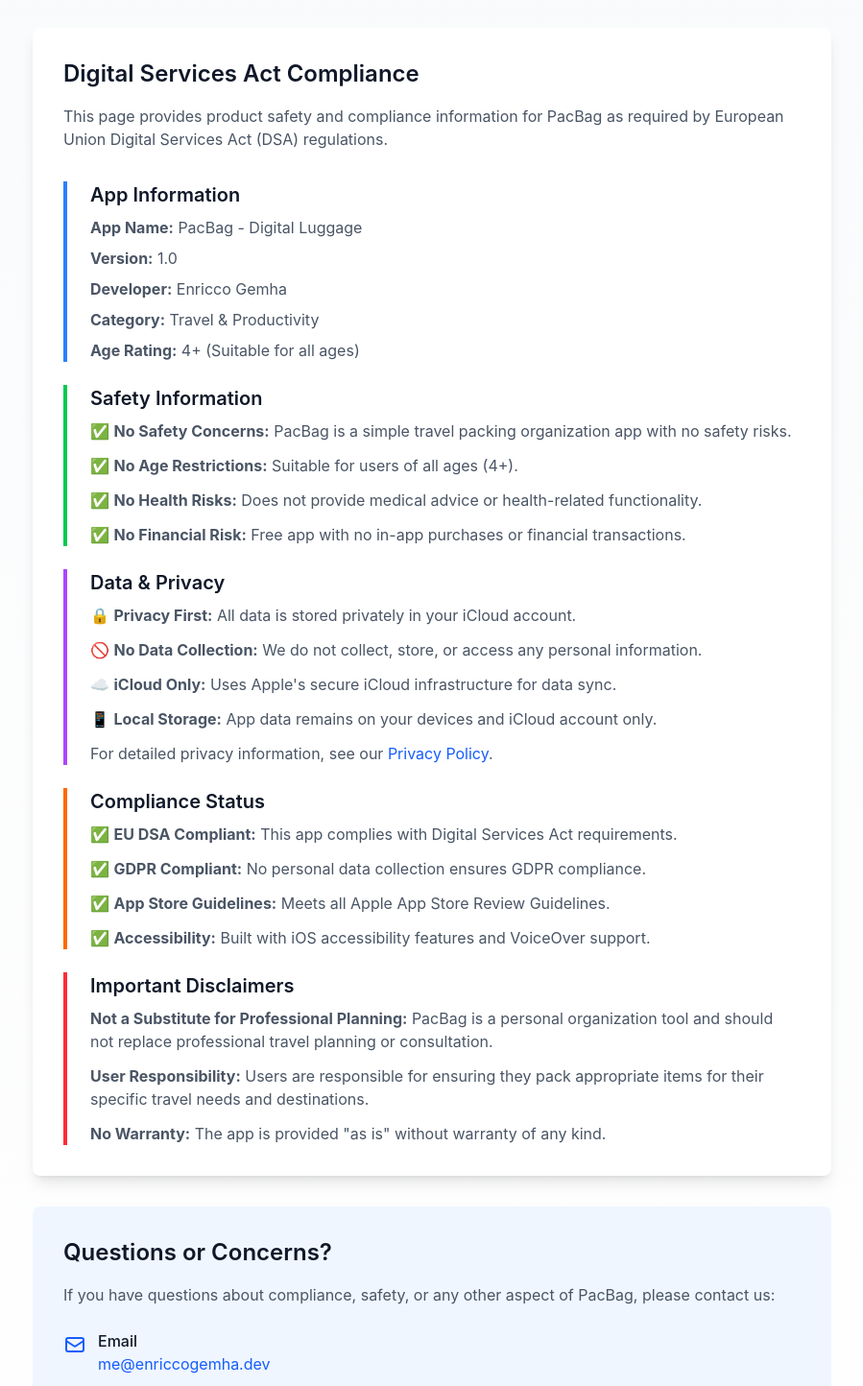
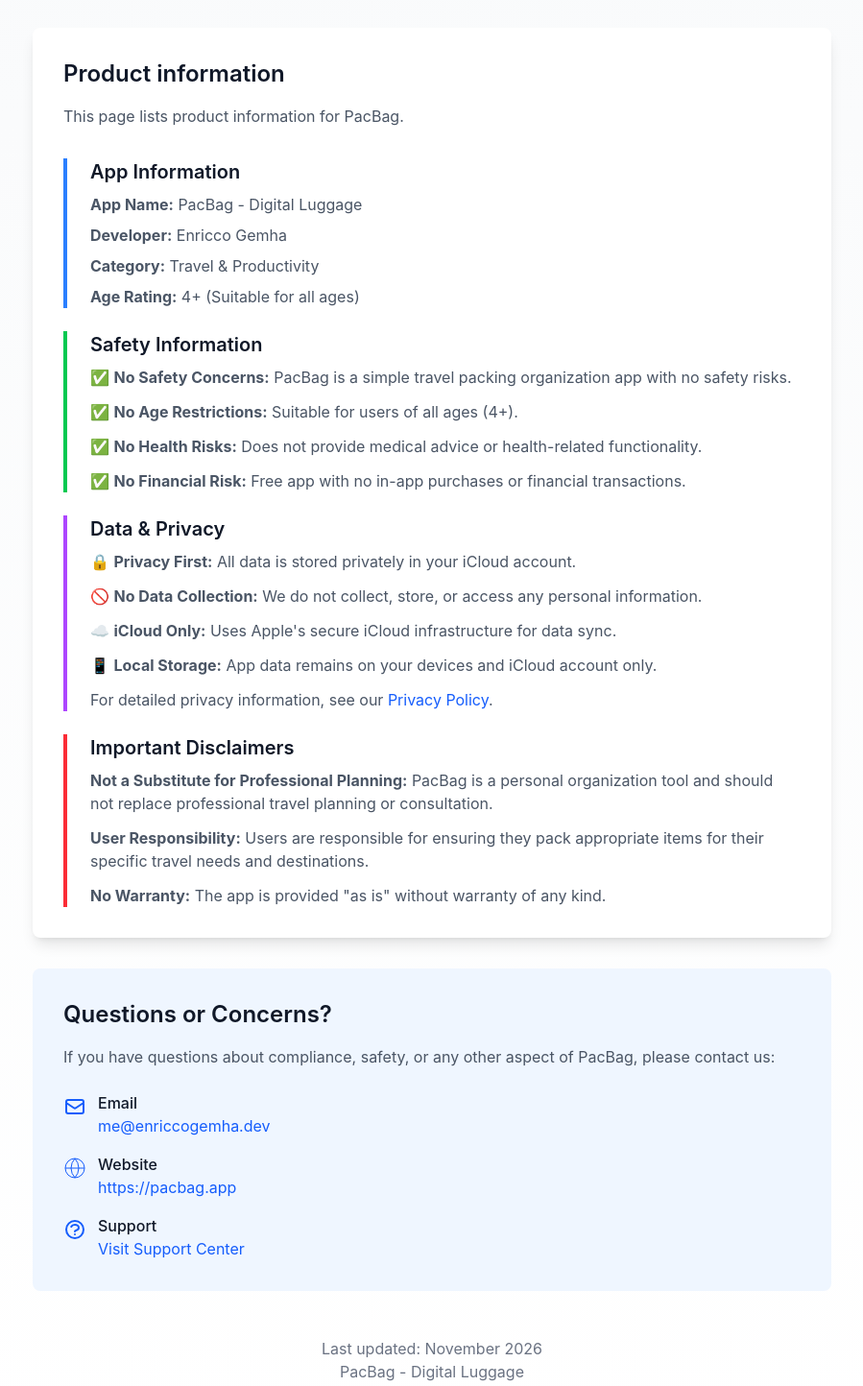
Before and after one commit to G3mha/pacbag-website, a Next.js app in the folder website/: page /labels-markings in a window 1280 px wide. Shown: the part 171-1615 px from the top of the page at 96% size, without its empty margins (190-1089 px from the left). Built offline with nearby package versions, Linux system fonts and the light colour scheme.

Commit message:
fix: remove claims that are false or unverified today

```diff
--- a/website/src/app/labels-markings/page.tsx
+++ b/website/src/app/labels-markings/page.tsx
@@ -24,10 +24,10 @@ export default function LabelsMarkingsPage() {
 
         <div className="bg-white rounded-lg shadow-lg p-8 mb-8">
           <h2 className="text-2xl font-semibold text-gray-900 mb-4">
-            Digital Services Act Compliance
+            Product information
           </h2>
           <p className="text-gray-600 mb-8">
-            This page provides product safety and compliance information for PacBag as required by European Union Digital Services Act (DSA) regulations.
+            This page lists product information for PacBag.
           </p>
 
           {/* App Information */}
@@ -38,7 +38,6 @@ export default function LabelsMarkingsPage() {
               </h3>
               <div className="space-y-2 text-gray-600">
                 <p><strong>App Name:</strong> PacBag - Digital Luggage</p>
-                <p><strong>Version:</strong> 1.0</p>
                 <p><strong>Developer:</strong> Enricco Gemha</p>
                 <p><strong>Category:</strong> Travel & Productivity</p>
                 <p><strong>Age Rating:</strong> 4+ (Suitable for all ages)</p>
@@ -72,18 +71,6 @@ export default function LabelsMarkingsPage() {
                     Privacy Policy
                   </Link>.
                 </p>
-              </div>
-            </div>
-
-            <div className="border-l-4 border-orange-500 pl-6">
-              <h3 className="text-xl font-semibold text-gray-900 mb-2">
-                Compliance Status
-              </h3>
-              <div className="space-y-3 text-gray-600">
-                <p>✅ <strong>EU DSA Compliant:</strong> This app complies with Digital Services Act requirements.</p>
-                <p>✅ <strong>GDPR Compliant:</strong> No personal data collection ensures GDPR compliance.</p>
-                <p>✅ <strong>App Store Guidelines:</strong> Meets all Apple App Store Review Guidelines.</p>
-                <p>✅ <strong>Accessibility:</strong> Built with iOS accessibility features and VoiceOver support.</p>
               </div>
             </div>
 
@@ -152,8 +139,8 @@ export default function LabelsMarkingsPage() {
 
         {/* Footer */}
         <div className="mt-12 text-center text-gray-500">
-          <p>Last Updated: July 2025</p>
-          <p>PacBag - Digital Luggage v1.0</p>
+          <p>Last updated: November 2026</p>
+          <p>PacBag - Digital Luggage</p>
           <p>Developed by Enricco Gemha</p>
         </div>
       </main>
--- a/website/src/app/support/page.tsx
+++ b/website/src/app/support/page.tsx
@@ -69,7 +69,7 @@ export default function SupportPage() {
                   Can I share my packing lists?
                 </summary>
                 <p className="mt-2 text-gray-600">
-                  Yes! Tap the share button on any trip or bag to export your packing list. You can share it via Messages, Email, or save it as a PDF.
+                  Yes! Tap the share button on any trip or bag to export your packing list as text, Markdown or rich text.
                 </p>
               </details>
 
@@ -120,25 +120,12 @@ export default function SupportPage() {
                 </a>
               </div>
             </div>
-
-            <div className="flex items-start">
-              <svg className="w-6 h-6 text-blue-600 mt-1 mr-3" fill="none" stroke="currentColor" viewBox="0 0 24 24">
-                <path strokeLinecap="round" strokeLinejoin="round" strokeWidth={2} d="M13 16h-1v-4h-1m1-4h.01M21 12a9 9 0 11-18 0 9 9 0 0118 0z" />
-              </svg>
-              <div>
-                <h4 className="font-medium text-gray-900">Response Time</h4>
-                <p className="text-gray-600">
-                  We typically respond within 24-48 hours during business days.
-                </p>
-              </div>
-            </div>
           </div>
         </div>
 
         {/* App Info */}
         <div className="mt-12 text-center text-gray-500">
           <p>PacBag - Digital Luggage</p>
-          <p>Version 1.0</p>
         </div>
       </main>
     </div>
--- a/website/src/components/FAQ.tsx
+++ b/website/src/components/FAQ.tsx
@@ -29,13 +29,13 @@ const faqs: FAQType[] = [
     id: 4,
     question: 'How does syncing work?',
     answer:
-      'Through CloudKit, using the Apple ID you are already signed in to. Any device on the same Apple ID picks up your trips. Sync is not instant — give it a moment after a change.',
+      "Through CloudKit, using the Apple ID you are already signed in to. Any device on the same Apple ID picks up your trips. Sync isn't instant, so give it a moment after a change.",
   },
   {
     id: 5,
     question: 'Can I share a list with someone?',
     answer:
-      'You can export a trip or a single bag as plain text, Markdown or rich text, then send it however you like. It is a copy, not a shared document — the other person cannot edit yours, and there is no collaborative list.',
+      "You can export a trip or a single bag as plain text, Markdown or rich text, then send it however you like. The other person gets a copy. They can't edit yours, and there's no shared list.",
   },
   {
     id: 6,
```
Also changed, not shown: website/public/robots.txt.
